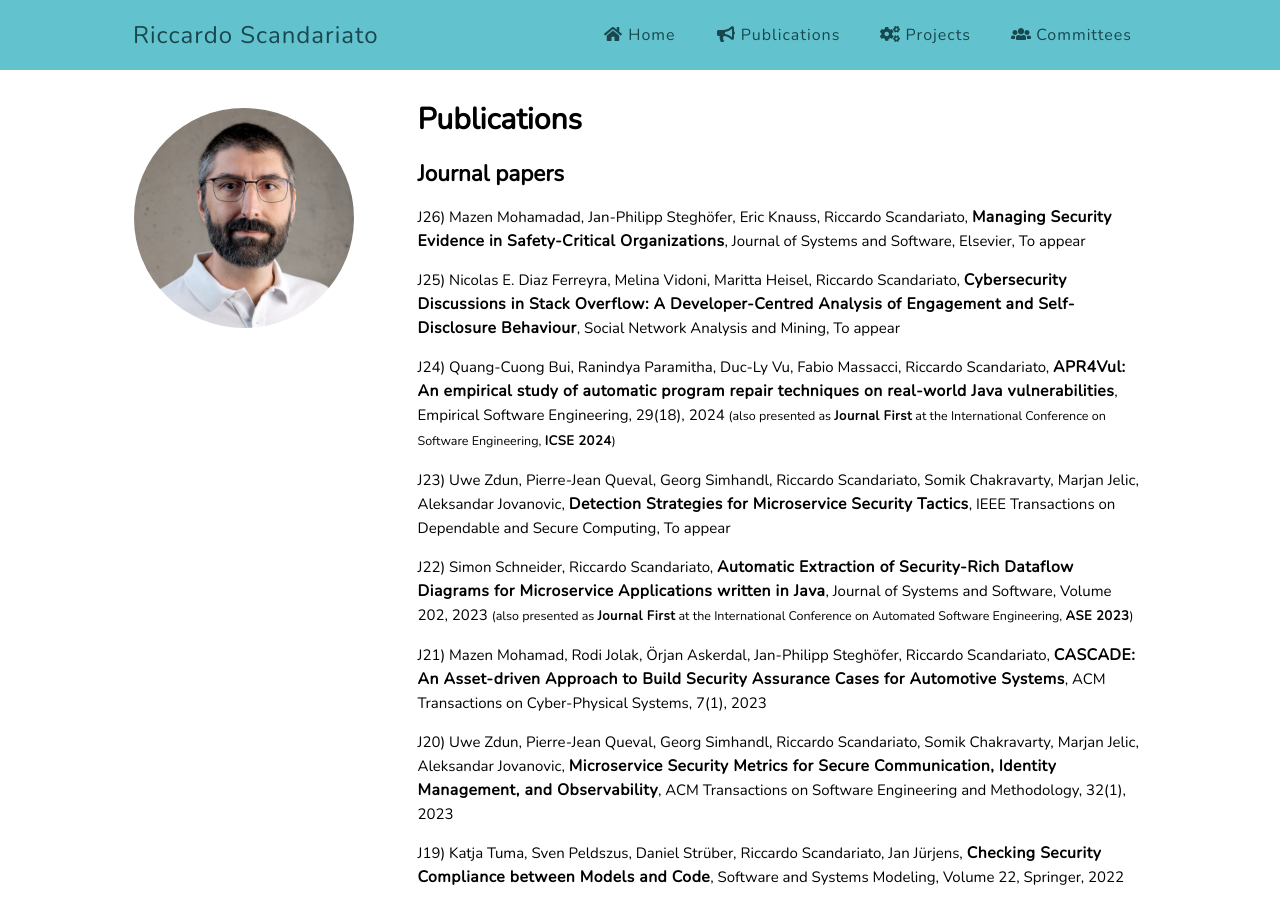
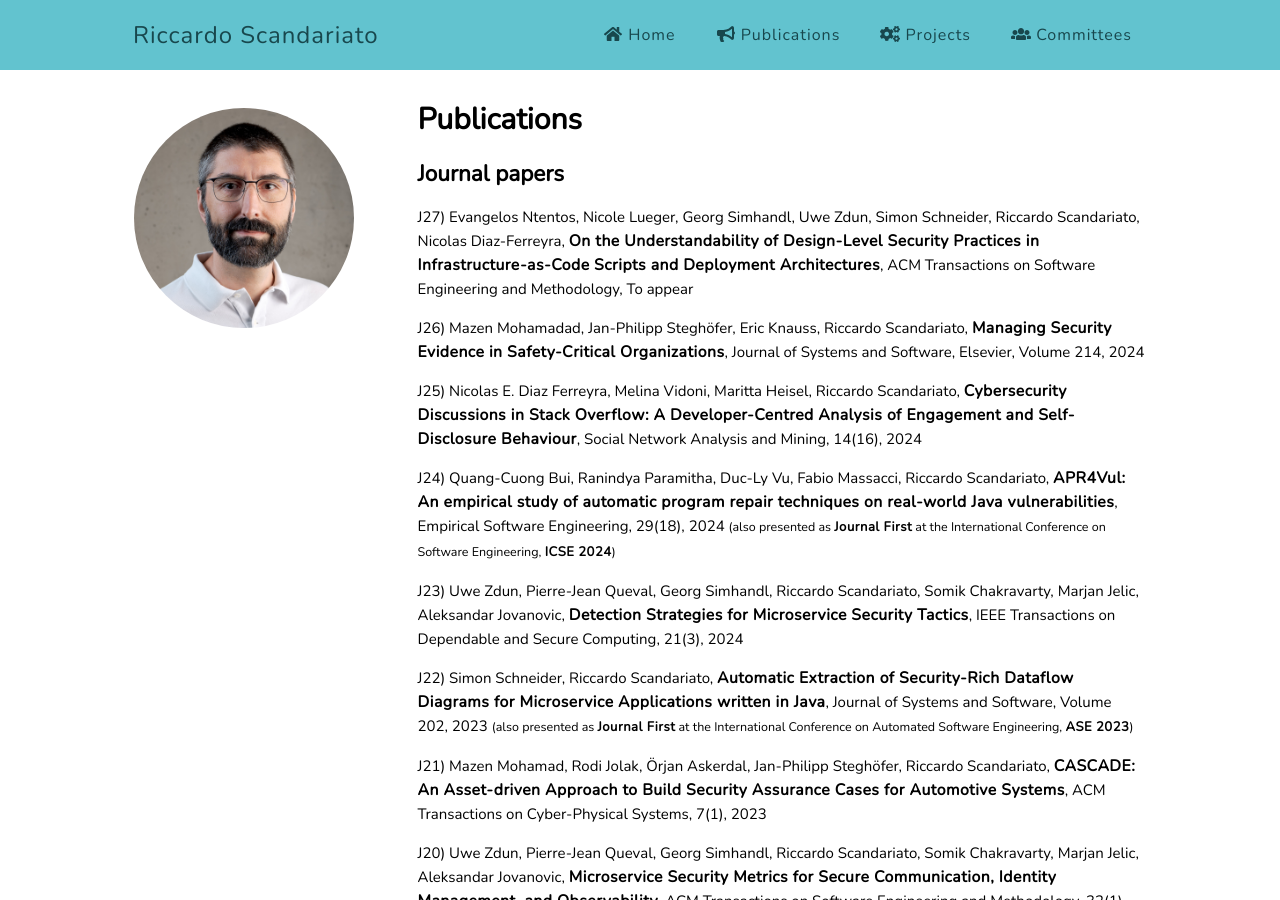
Before and after one commit to riccardoscandariato/riccardoscandariato.github.io, a Jekyll site: the page built from pubs.md, in a window 1280 px wide and 900 px high. Built offline with Jekyll 4.4.1, drawn with Linux system fonts in a browser that asks for light colours.

Commit message:
more pubs

```diff
--- a/pubs.md
+++ b/pubs.md
@@ -6,13 +6,15 @@ title: Publications
 
 <h2>Journal papers</h2>
 
-<p>J26) Mazen Mohamadad, Jan-Philipp Steghöfer, Eric Knauss,  Riccardo Scandariato, <strong>Managing Security Evidence in Safety-Critical Organizations</strong>, Journal of Systems and Software, Elsevier, To appear</p>
+<p>J27) Evangelos Ntentos, Nicole Lueger, Georg Simhandl, Uwe Zdun, Simon Schneider, Riccardo Scandariato, Nicolas Diaz-Ferreyra, <strong>On the Understandability of Design-Level Security Practices in Infrastructure-as-Code Scripts and Deployment Architectures</strong>, ACM Transactions on Software Engineering and Methodology, To appear</p>
 
-<p>J25) Nicolas E. Diaz Ferreyra, Melina Vidoni, Maritta Heisel, Riccardo Scandariato, <strong>Cybersecurity Discussions in Stack Overflow: A Developer-Centred Analysis of Engagement and Self-Disclosure Behaviour</strong>, Social Network Analysis and Mining, To appear</p>
+<p>J26) Mazen Mohamadad, Jan-Philipp Steghöfer, Eric Knauss,  Riccardo Scandariato, <strong>Managing Security Evidence in Safety-Critical Organizations</strong>, Journal of Systems and Software, Elsevier, Volume 214, 2024</p>
+
+<p>J25) Nicolas E. Diaz Ferreyra, Melina Vidoni, Maritta Heisel, Riccardo Scandariato, <strong>Cybersecurity Discussions in Stack Overflow: A Developer-Centred Analysis of Engagement and Self-Disclosure Behaviour</strong>, Social Network Analysis and Mining, 14(16), 2024</p>
 
 <p>J24) Quang-Cuong Bui, Ranindya Paramitha, Duc-Ly Vu, Fabio Massacci, Riccardo Scandariato, <strong>APR4Vul: An empirical study of automatic program repair techniques on real-world Java vulnerabilities</strong>, Empirical Software Engineering, 29(18), 2024 <small>(also presented as <strong>Journal First</strong> at the International Conference on Software Engineering, <strong>ICSE 2024</strong>)</small></p>
 
-<p>J23) Uwe Zdun, Pierre-Jean Queval, Georg Simhandl, Riccardo Scandariato, Somik Chakravarty, Marjan Jelic, Aleksandar Jovanovic, <strong>Detection Strategies for Microservice Security Tactics</strong>, IEEE Transactions on Dependable and Secure Computing, To appear</p>
+<p>J23) Uwe Zdun, Pierre-Jean Queval, Georg Simhandl, Riccardo Scandariato, Somik Chakravarty, Marjan Jelic, Aleksandar Jovanovic, <strong>Detection Strategies for Microservice Security Tactics</strong>, IEEE Transactions on Dependable and Secure Computing, 21(3), 2024</p>
 
 <p>J22) Simon Schneider, Riccardo Scandariato, <strong>Automatic Extraction of Security-Rich Dataflow Diagrams for Microservice Applications written in Java</strong>, Journal of Systems and Software, Volume 202, 2023 <small>(also presented as <strong>Journal First</strong> at the International Conference on Automated Software Engineering, <strong>ASE 2023</strong>)</small></p>
 
```
